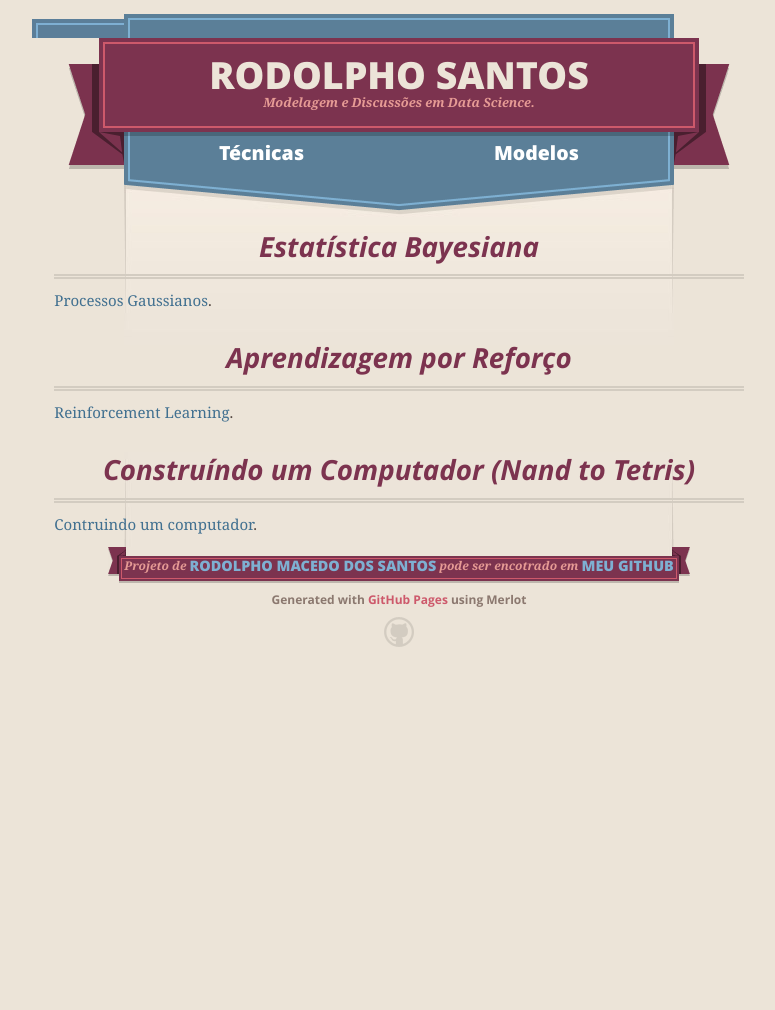
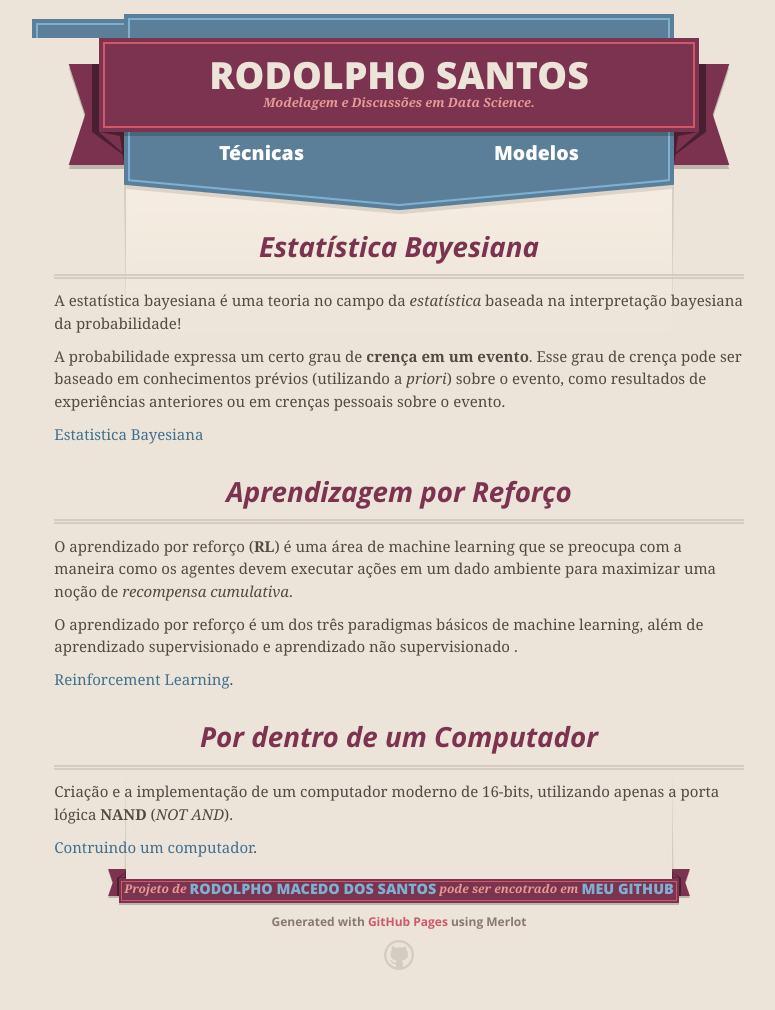
Before and after one commit to rodolphomacedo/rodolphomacedo.github.io, a Jekyll site: the page built from index.md, in a window 1280 px wide. Shown: the whole page, without its empty margins (241-1016 px from the left). Built offline with Jekyll 4.4.1, drawn with Linux system fonts in a browser that asks for light colours; our own code applies the rules of GitHub Pages for plain Markdown files; before the commit the page ends 900 px from its top, so only the background shows below that.

Commit message:
Add basic structure in topics

```diff
--- a/index.md
+++ b/index.md
@@ -2,10 +2,25 @@
 layout: default
 ---
 # Estatística Bayesiana
-[Processos Gaussianos](./bayesian/pymc3/1_introduction.html).
+A estatística bayesiana é uma teoria no campo da *estatística* baseada na interpretação bayesiana da probabilidade!
+
+A probabilidade expressa um certo grau de **crença em um evento**. Esse grau de crença pode ser baseado em conhecimentos prévios
+(utilizando a *priori*) sobre o evento, como resultados de experiências anteriores ou em crenças pessoais sobre o evento.
+
+
+[Estatistica Bayesiana](./bayesian/index.html)
 
 # Aprendizagem por Reforço
-[Reinforcement Learning](./rl/introduction.html).
+O aprendizado por reforço (**RL**) é uma área de machine learning que se preocupa com a maneira como
+ os agentes devem executar ações em um dado ambiente para maximizar uma noção de *recompensa cumulativa*.
 
-# Construíndo um Computador (Nand to Tetris)
-[Contruindo um computador](./n2t/introduction.html).
+O aprendizado por reforço é um dos três paradigmas básicos de machine learning, além de aprendizado supervisionado
+e aprendizado não supervisionado .
+
+[Reinforcement Learning](./rl/index.html).
+
+
+# Por dentro de um Computador
+Criação e a implementação de um computador moderno de 16-bits, utilizando apenas a porta lógica **NAND** (*NOT AND*).
+
+[Contruindo um computador](./n2t/index.html).
```
Also changed, not shown: bayesian/index.md (added, +23 -0 lines), n2t/introduction.md (+2 -4 lines), rl/index.md (renamed from rl/introduction.md, +2 -3 lines).
